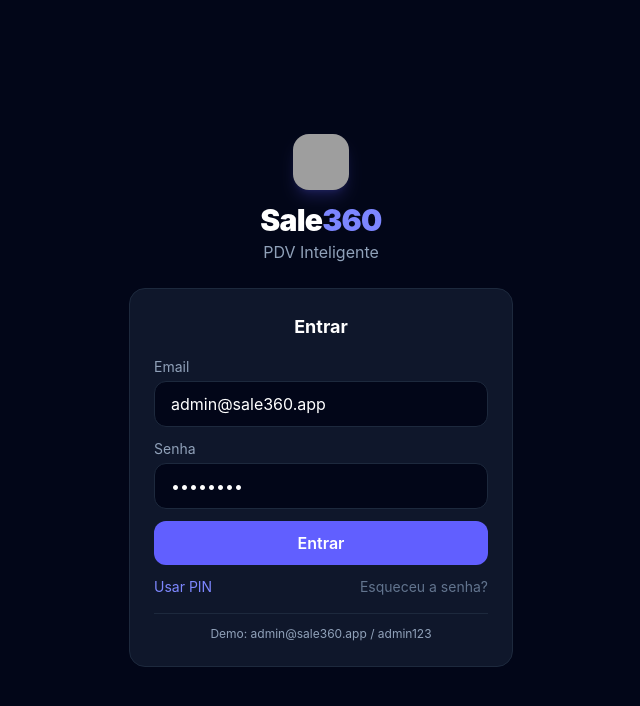
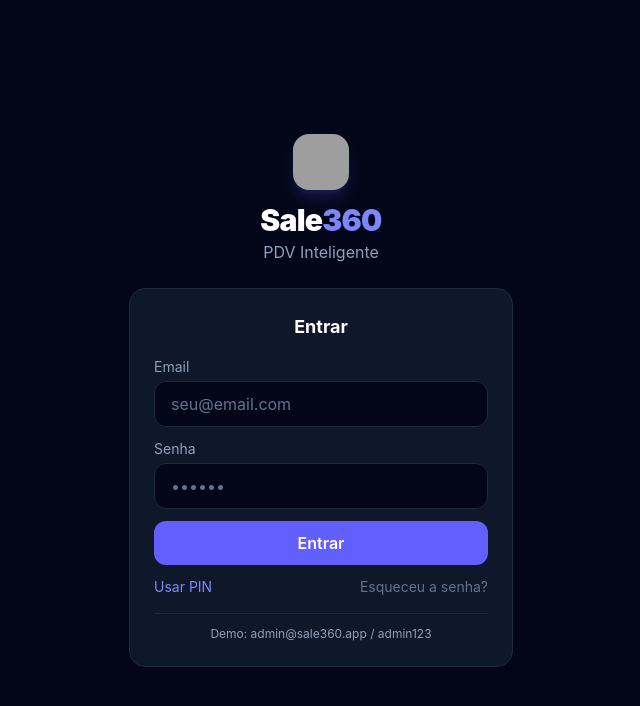
Before and after one commit to philipecordeiroprc-rgb/Sale360, a Next.js app in the folder apps/web/: page /login in a window 1280 px wide. Shown: the top 706 px of the page, without its empty margins (319-959 px from the left). Built offline with nearby package versions, Linux system fonts and the light colour scheme; no server answers; grey boxes are pictures that could not be loaded.

Commit message:
auto: update page.tsx

```diff
--- a/apps/web/src/app/login/page.tsx
+++ b/apps/web/src/app/login/page.tsx
@@ -8,8 +8,8 @@ const API_URL = process.env.NEXT_PUBLIC_API_URL ?? 'http://localhost:3001';
 
 export default function LoginPage() {
   const router = useRouter();
-  const [email, setEmail] = useState('admin@sale360.app');
-  const [password, setPassword] = useState('admin123');
+  const [email, setEmail] = useState('');
+  const [password, setPassword] = useState('');
   const [mode, setMode] = useState<'password' | 'pin'>('password');
   const [pin, setPin] = useState('');
   const [error, setError] = useState('');
```
